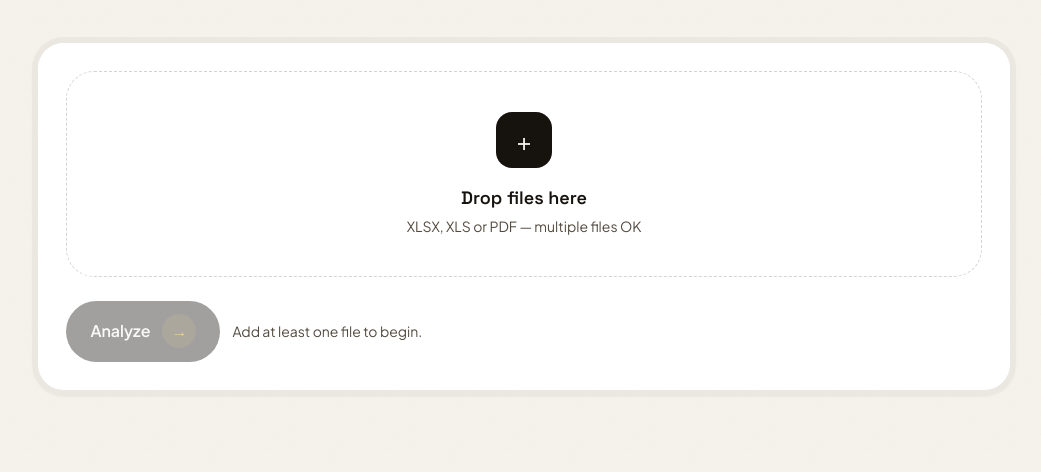
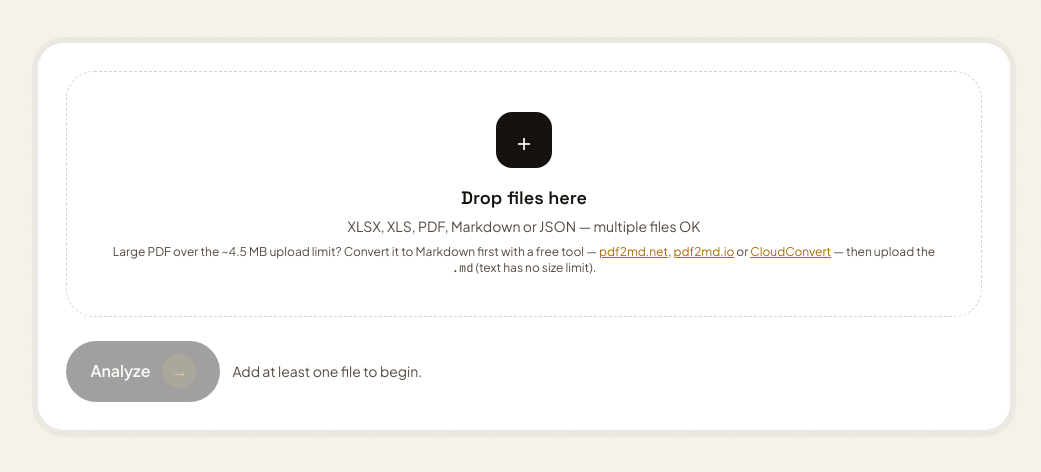
Before and after one commit to Lawrencium-103/Credit_Analyst_Agent, a website: page src/credit_agent/api/static/app.html in a window 1280 px wide. Shown: the part 284-756 px from the top of the page, without its empty margins (116-1157 px from the left). Drawn offline with nearby package versions, Linux system fonts and the light colour scheme.

Commit message:
ui: surface free PDF->MD converters + .md/.json upload path for large files

```diff
--- a/src/credit_agent/api/static/app.html
+++ b/src/credit_agent/api/static/app.html
@@ -125,7 +125,12 @@ details>.inner{padding:0 1.5rem 1.5rem}
               <label for="fileInput" class="cursor-pointer block">
                 <div class="w-14 h-14 mx-auto rounded-2xl bg-ink grid place-items-center text-paper text-2xl">+</div>
                 <p class="mt-4 font-display font-semibold text-lg">Drop files here</p>
-                <p class="text-ink-soft text-sm mt-1">XLSX, XLS or PDF — multiple files OK</p>
+                <p class="text-ink-soft text-sm mt-1">XLSX, XLS, PDF, Markdown or JSON — multiple files OK</p>
+                <p class="text-ink-soft text-xs mt-2">Large PDF over the ~4.5 MB upload limit? Convert it to Markdown first with a free tool —
+                  <a class="text-amber-deep underline" href="https://www.pdf2md.net/" target="_blank" rel="noopener">pdf2md.net</a>,
+                  <a class="text-amber-deep underline" href="https://pdf2md.io/" target="_blank" rel="noopener">pdf2md.io</a>
+                  or <a class="text-amber-deep underline" href="https://cloudconvert.com/pdf-to-md" target="_blank" rel="noopener">CloudConvert</a>
+                  — then upload the <code>.md</code> (text has no size limit).</p>
               </label>
               <input id="fileInput" type="file" accept=".xlsx,.xls,.xlsm,.pdf,.md,.txt,.markdown,.json" multiple style="position:absolute;width:1px;height:1px;overflow:hidden;clip:rect(0,0,0,0);white-space:nowrap;border:0" />
             </div>
```
Also changed, not shown: src/credit_agent/api/static/dashboard.html (+6 -1 lines).
